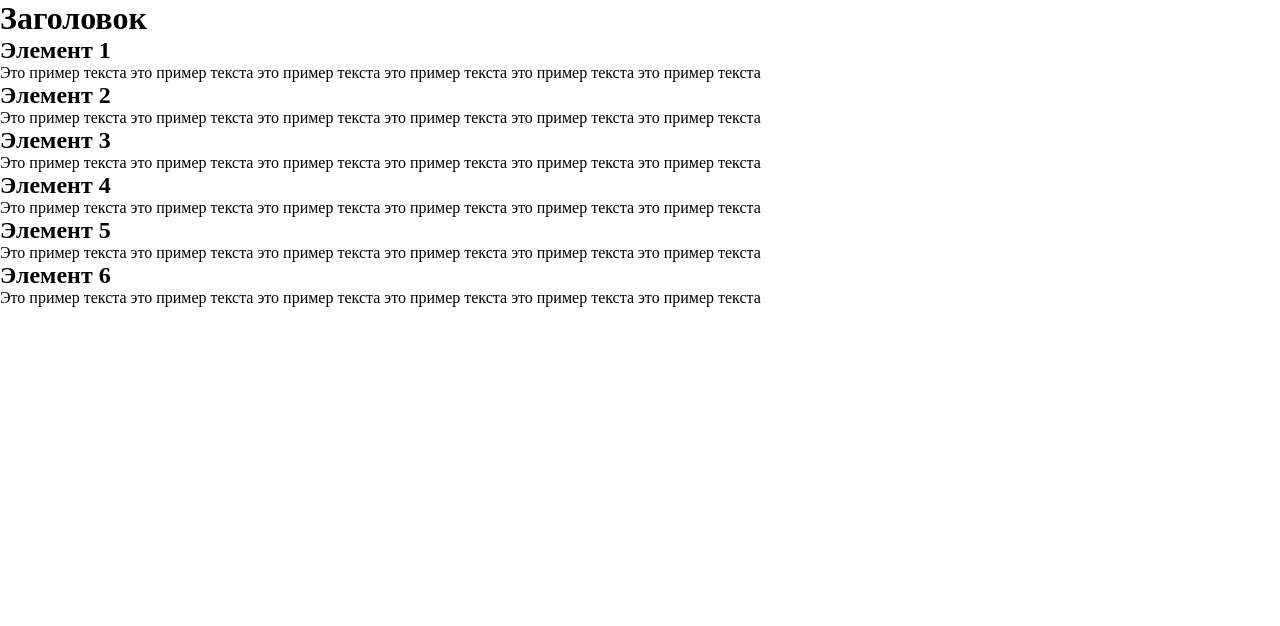
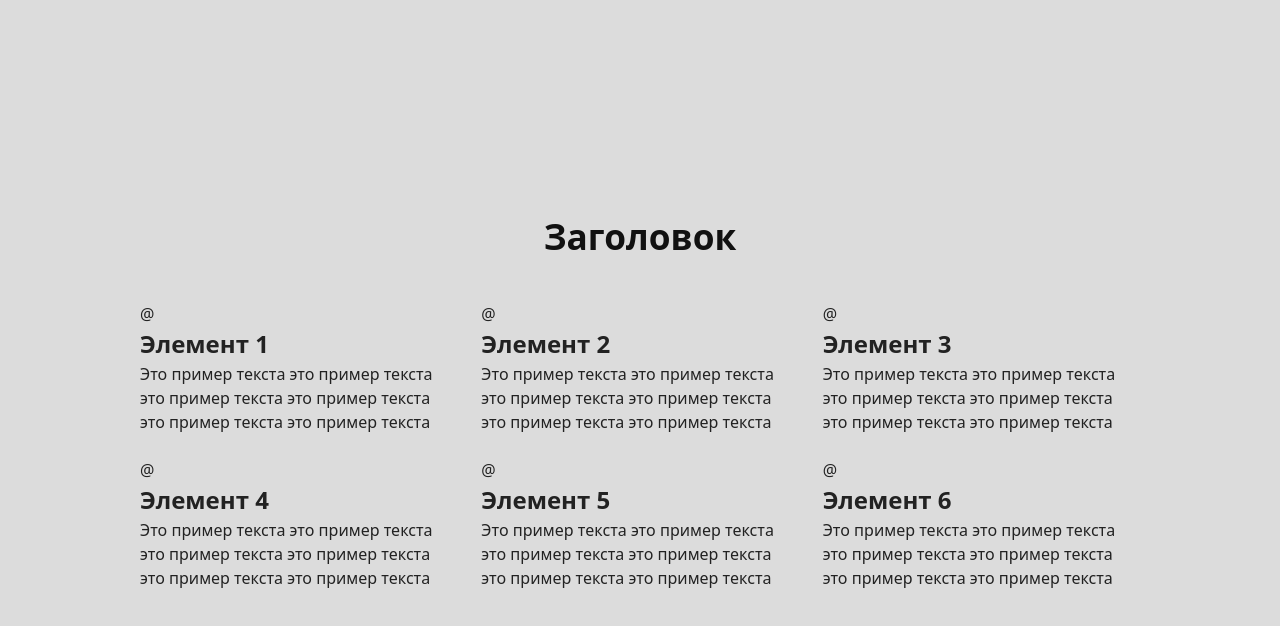
Before and after one commit to Tche123668/kt2, a plain HTML site: page index.html in a window 1280 px wide. Drawn offline with Linux system fonts and the light colour scheme.

Commit message:
Разделено на секции

```diff
--- a/index.html
+++ b/index.html
@@ -11,32 +11,32 @@
         <h1 class="g-title">Заголовок</h1>
         <section class="cards-grid">
             <article class="card">
-                <div class="card-icon"></div>
+                <div class="card-icon">@</div>
                 <h2 class="card-title">Элемент 1</h2>
                 <p class="card-text">Это пример текста это пример текста это пример текста это пример текста это пример текста это пример текста</p>
             </article>
             <article class="card">
-                <div class="card-icon"></div>
+                <div class="card-icon">@</div>
                 <h2 class="card-title">Элемент 2</h2>
                 <p class="card-text">Это пример текста это пример текста это пример текста это пример текста это пример текста это пример текста</p>
             </article>
             <article class="card">
-                <div class="card-icon"></div>
+                <div class="card-icon">@</div>
                 <h2 class="card-title">Элемент 3</h2>
                 <p class="card-text">Это пример текста это пример текста это пример текста это пример текста это пример текста это пример текста</p>
             </article>
             <article class="card">
-                <div class="card-icon"></div>
+                <div class="card-icon">@</div>
                 <h2 class="card-title">Элемент 4</h2>
                 <p class="card-text">Это пример текста это пример текста это пример текста это пример текста это пример текста это пример текста</p>
             </article>
             <article class="card">
-                <div class="card-icon"></div>
+                <div class="card-icon">@</div>
                 <h2 class="card-title">Элемент 5</h2>
                 <p class="card-text">Это пример текста это пример текста это пример текста это пример текста это пример текста это пример текста</p>
             </article>
             <article class="card">
-                <div class="card-icon"></div>
+                <div class="card-icon">@</div>
                 <h2 class="card-title">Элемент 6</h2>
                 <p class="card-text">Это пример текста это пример текста это пример текста это пример текста это пример текста это пример текста</p>
             </article>
--- a/styles.css
+++ b/styles.css
@@ -1,18 +1,36 @@
 * {
+    box-sizing: border-box;
     margin: 0;
     padding: 0;
 }
 body {
+    background-color: #dcdcdc;
+    color: #222;
+    font-family: system-ui, -apple-system, BlinkMacSystemFont, 'Segoe UI', Roboto, Oxygen, Ubuntu, Cantarell, 'Open Sans', 'Helvetica Neue', sans-serif;
+    line-height: 1.5;
+
+    min-height: 100vh;
     display: flex;
+    flex-direction: column;
+    justify-content: center;
+    align-items: center;
+    padding: 40px 20px;
 }
 .container {
-
+    width: 100%;
+    max-width: 1000px;
 }
 .g-title {
-
+    text-align: center;
+    font-size: 2.2rem;
+    font-weight: 700;
+    margin-bottom: 40px;
+    color: #111;
 }
 .cards-grid {
-
+    display: grid;
+    grid-template-columns: repeat(3, 1fr);
+    gap: 24px;
 }
 .card {
 
```
